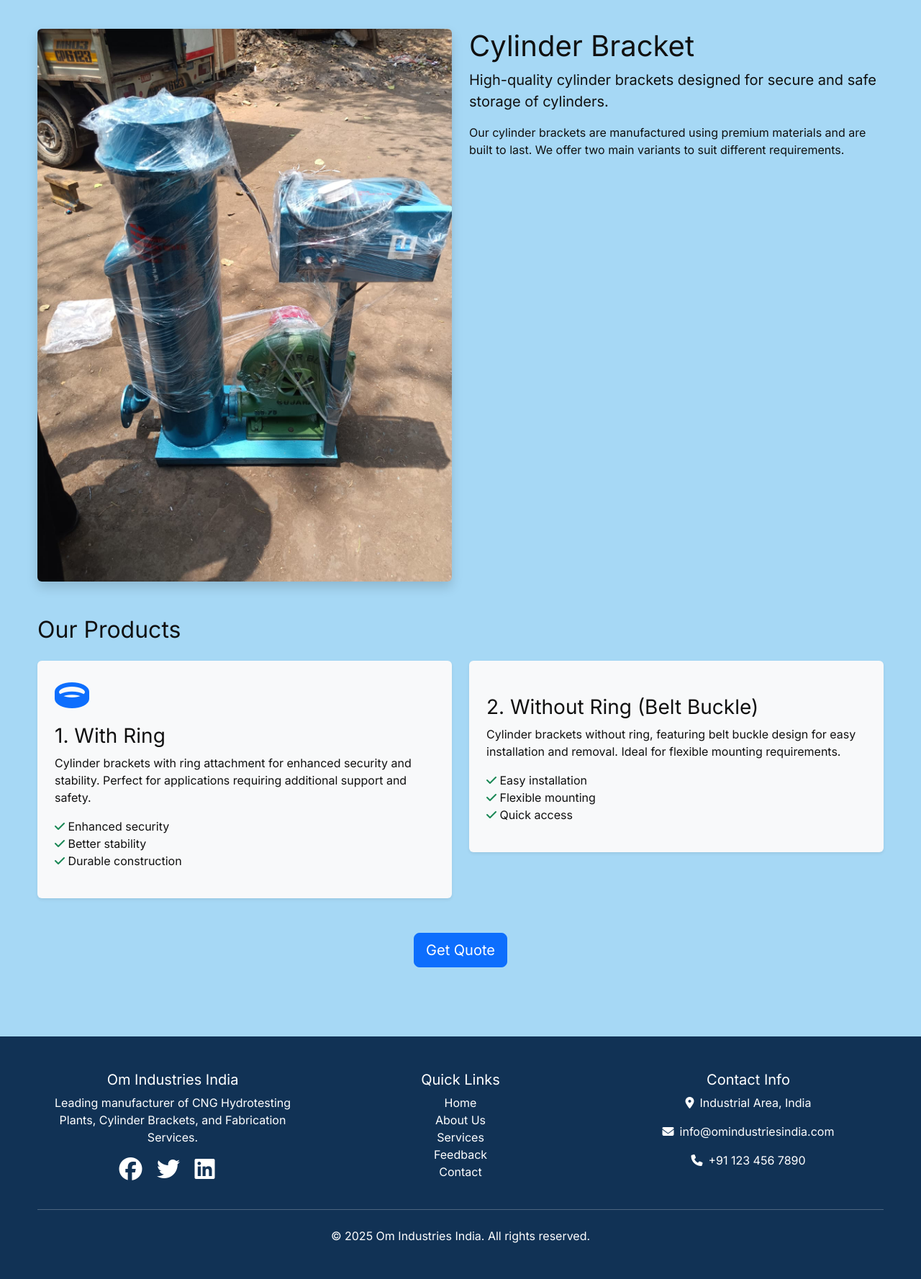
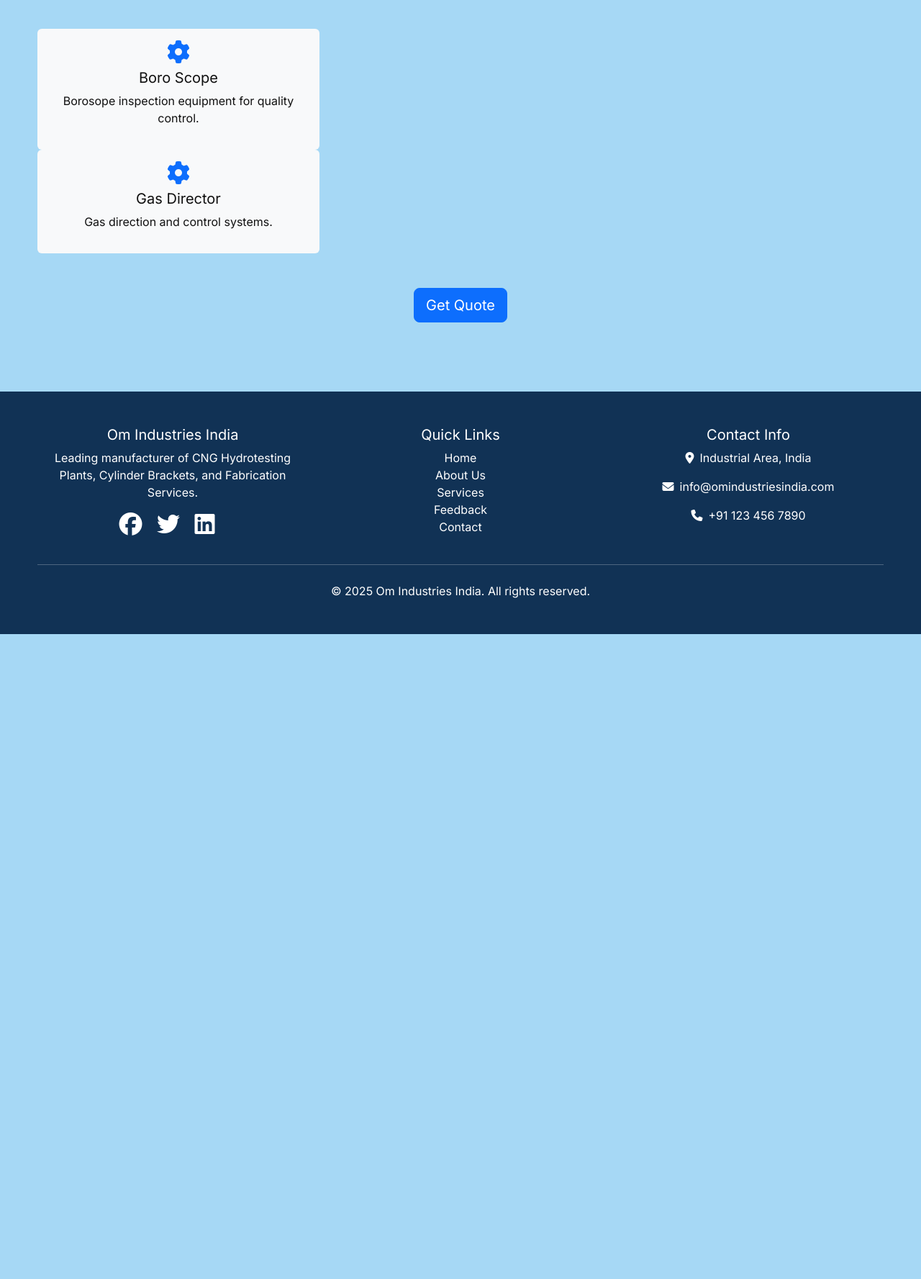
Before and after one commit to yadav-v/OmIndustriesIndia, a Flask app: page /service-inspect in a window 1280 px wide. Shown: the part 192-1969 px from the top of the page at 72% size. After the commit the page ends 1073 px from the top, so only its background shows below. Run offline with Flask 3, Linux system fonts and the light colour scheme; some libraries are stand-ins or nearby versions.

Commit message:
added services

```diff
--- a/templates/public/pages/service_inspect.html
+++ b/templates/public/pages/service_inspect.html
@@ -15,49 +15,22 @@
         </nav>
       </div>
     </div>
-
-    <div class="row mb-5">
-      <div class="col-md-6">
-        <img src="{{ url_for('static', filename='image/img1.jpeg') }}" class="img-fluid rounded shadow" alt="Cylinder Bracket">
-      </div>
-      <div class="col-md-6">
-        <h1>Cylinder Bracket</h1>
-        <p class="lead">High-quality cylinder brackets designed for secure and safe storage of cylinders.</p>
-        <p>Our cylinder brackets are manufactured using premium materials and are built to last. We offer two main variants to suit different requirements.</p>
-      </div>
-    </div>
-
-    <div class="row">
-      <div class="col-12">
-        <h2 class="mb-4">Our Products</h2>
-        <div class="row g-4">
-          <div class="col-md-6">
-            <div class="product-item p-4 bg-light rounded shadow-sm">
-              <i class="fas fa-ring fa-3x text-primary mb-3"></i>
-              <h3>1. With Ring</h3>
-              <p>Cylinder brackets with ring attachment for enhanced security and stability. Perfect for applications requiring additional support and safety.</p>
-              <ul class="list-unstyled mt-3">
-                <li><i class="fas fa-check text-success"></i> Enhanced security</li>
-                <li><i class="fas fa-check text-success"></i> Better stability</li>
-                <li><i class="fas fa-check text-success"></i> Durable construction</li>
-              </ul>
+      <div class="col-md-4">
+            <div class="equipment-item p-3 bg-light rounded">
+              <i class="fas fa-cog fa-2x text-primary mb-2"></i>
+              <h5>Boro Scope</h5>
+              <p>Borosope inspection equipment for quality control.</p>
             </div>
           </div>
-          <div class="col-md-6">
-            <div class="product-item p-4 bg-light rounded shadow-sm">
-              <i class="fas fa-belt fa-3x text-primary mb-3"></i>
-              <h3>2. Without Ring (Belt Buckle)</h3>
-              <p>Cylinder brackets without ring, featuring belt buckle design for easy installation and removal. Ideal for flexible mounting requirements.</p>
-              <ul class="list-unstyled mt-3">
-                <li><i class="fas fa-check text-success"></i> Easy installation</li>
-                <li><i class="fas fa-check text-success"></i> Flexible mounting</li>
-                <li><i class="fas fa-check text-success"></i> Quick access</li>
-              </ul>
+          <div class="col-md-4">
+            <a href="{{ url_for('degassing') }}" class="text-decoration-none text-dark"></a>
+            <div class="equipment-item p-3 bg-light rounded">
+              <i class="fas fa-cog fa-2x text-primary mb-2"></i>
+              <h5>Gas Director</h5>
+              <p>Gas direction and control systems.</p>
             </div>
           </div>
-        </div>
-      </div>
-    </div>
+
 
     <div class="row mt-5">
       <div class="col-12 text-center">
```
Also changed, not shown: templates/public/pages/service_cng.html (+0 -52 lines), templates/public/pages/service_cylinder.html (+23 -0 lines), templates/public/pages/service_heatdrying.html (+62 -0 lines).
